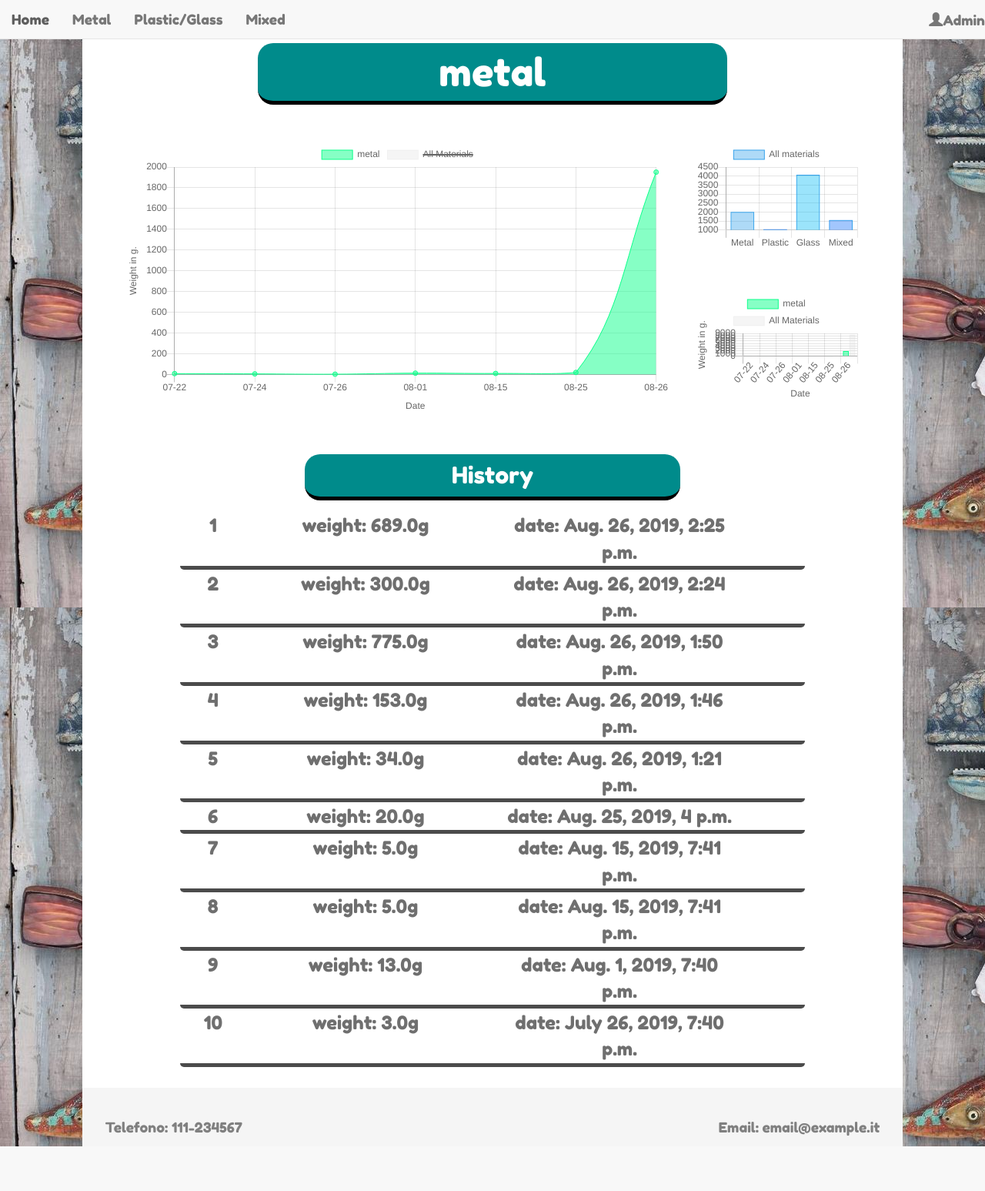
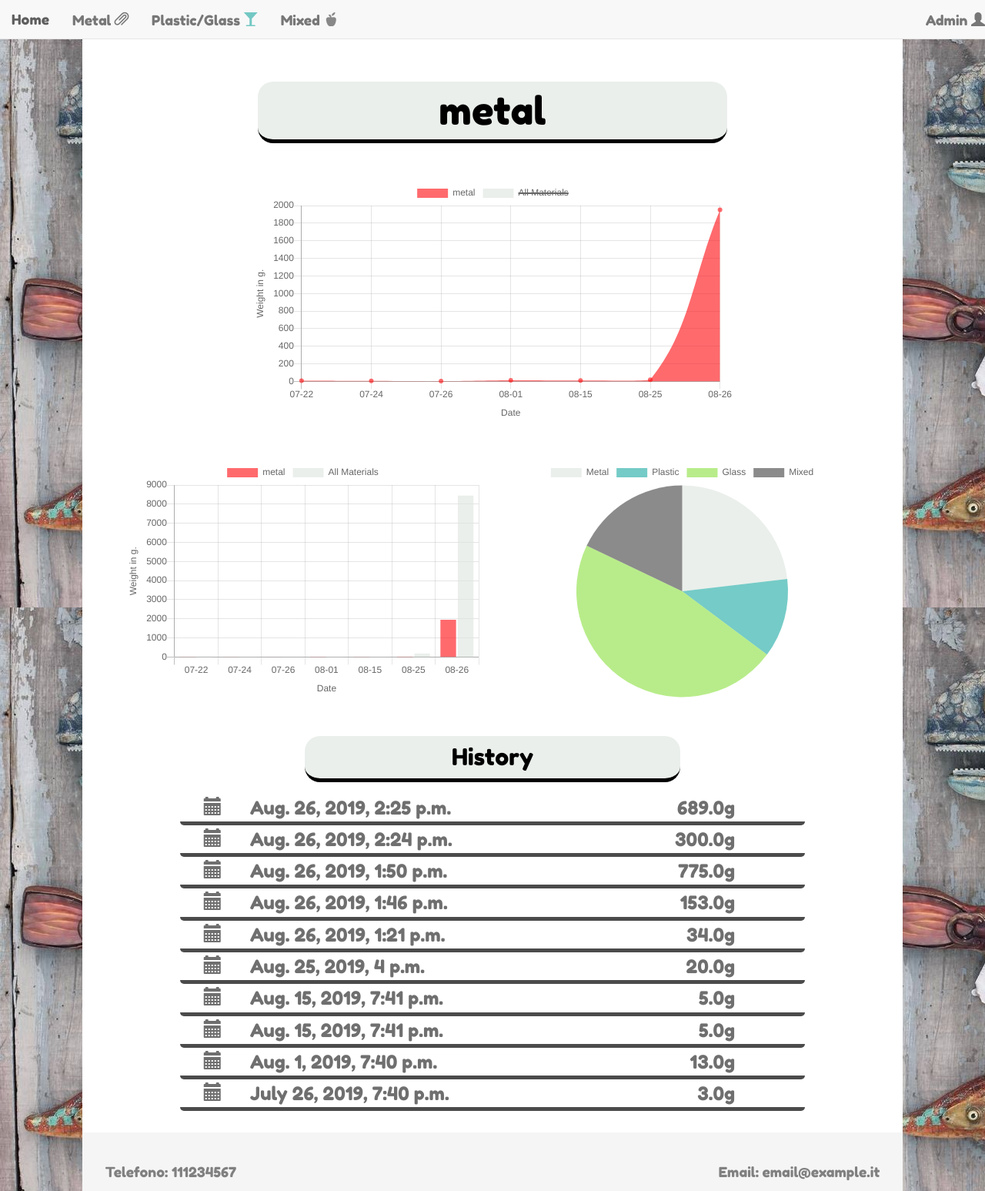
Before and after one commit to chabdullah/SmartBin, a Django app: page /history/1/ in a window 1280 px wide. Shown: the whole page at 77% size. Before the commit the page ends 1489 px from the top, so only its background shows below. Run offline with Django 3.2, Linux system fonts and the light colour scheme; data comes from the database, SQL or seed files in the repository; both versions use the stored data as it was after the commit; some libraries are stand-ins or nearby versions.

Commit message:
Piccoli aggiustamenti grafici

```diff
--- a/history/static/history/style_detail.css
+++ b/history/static/history/style_detail.css
@@ -2,11 +2,12 @@ html body {
     font-family: 'Fredoka One', cursive;
     font-size: 48px;
     margin: 0;
+    padding-top: 50px;
     display: flex;
     flex-direction: column;
     justify-content: flex-start;
     align-items: center;
-    background: url(images/metal1.jpg);
+    background-image:url('images/metal1.jpg');
 }
 
 .metal {
@@ -75,9 +76,6 @@ li:before {
 
 
 
-
-
-
 .flexTable{
     display: flex;
     margin-left: auto;
@@ -86,11 +84,12 @@ li:before {
     flex-direction: column;
     align-items: center;
     background-color: white;
+    max-width: 1600px;
 }
 
 
 .materialTitle, .materialHistory{
-    background-color: darkcyan;
+    background-color: rgba(220, 229, 222, 0.6);
     width: 60%;
     margin-top: 3%;
     border-radius: 20px;
@@ -98,7 +97,7 @@ li:before {
     text-align: center;
     line-height: 75px;
     font-size: 50px;
-    color: white;
+    color: black;
 }
 
 .materialHistory{
@@ -123,9 +122,9 @@ li:before {
 
 
 .flexTableItem:hover {
-    background-color: darkcyan;
+    background-color: rgba(220, 229, 222, 1);
     opacity: 1;
-    color: whitesmoke;
+    color: black;
     animation-name: item_animation;
     animation-duration: 1s;
 }
@@ -133,8 +132,8 @@ li:before {
 
 @keyframes item_animation {
   0%   {background-color:white;}
-  25%   {background-color:darkcyan;}
-  100% {background-color:darkcyan;}
+  25%   {background-color:rgba(220, 229, 222, 1);}
+  100% {background-color:rgba(220, 229, 222, 1);}
 }
 
 
@@ -146,6 +145,7 @@ li:before {
     margin: auto 10%;
 }
 
+
 .footer{
     display: flex;
     flex-direction: row;
@@ -155,10 +155,18 @@ li:before {
     background-color: whitesmoke;
     font-size: 18px;
     color: grey;
+    max-width: 1600px;
 }
 
+
+.navbar-default .navbar-nav > div > a:hover, .navbar-default .navbar-nav > div > a:focus {
+    background-color: #FFFF00;
+    color: #FFC0CB;
+}
+
+
 @media (min-width: 1px) and (max-width: 834px){
-    .flexTableItem{
+    div{
         font-size: 12px;
     }
 }
--- a/history/templates/history/detail.html
+++ b/history/templates/history/detail.html
@@ -2,9 +2,11 @@
 <html lang="en" dir="ltr">
 <head>
     {% load static %}
+    <link rel="stylesheet" href="https://stackpath.bootstrapcdn.com/bootstrap/3.4.1/css/bootstrap.min.css" integrity="sha384-HSMxcRTRxnN+Bdg0JdbxYKrThecOKuH5zCYotlSAcp1+c8xmyTe9GYg1l9a69psu" crossorigin="anonymous">
+    <link rel="stylesheet" href="https://maxcdn.bootstrapcdn.com/bootstrap/3.4.0/css/bootstrap.min.css">
     <script src="https://ajax.googleapis.com/ajax/libs/jquery/3.4.1/jquery.min.js"></script>
+    <script src="https://maxcdn.bootstrapcdn.com/bootstrap/3.4.0/js/bootstrap.min.js"></script>
     <script src="https://cdn.jsdelivr.net/npm/chart.js@2.8.0/dist/Chart.min.js"></script>
-    <link rel="stylesheet" href="https://stackpath.bootstrapcdn.com/bootstrap/3.4.1/css/bootstrap.min.css" integrity="sha384-HSMxcRTRxnN+Bdg0JdbxYKrThecOKuH5zCYotlSAcp1+c8xmyTe9GYg1l9a69psu" crossorigin="anonymous">
     <script>
         {% block jquery %}
             var myObj, x;
@@ -21,26 +23,32 @@
                 url: endpoint,
                 success: function(data){
                     console.log(data)
-                    console.log(data.length)
-                    console.log("{{ material.material}} ")
                     var material_type
+                    var mainColor
                     if("{{ material.material }}" == "metal"){
                         material_type = 1
+                        mainColor = 'rgba(220, 229, 222, 0.6)';
                     }else if("{{ material.material }}" == "plastic"){
                         material_type = 2
+                        mainColor = 'rgba(26, 168, 162, 0.6)';
                     }else if("{{ material.material }}" == "glass"){
                         material_type = 3
+                        mainColor = 'rgba(137, 224, 61, 0.6)';
                     }else if("{{ material.material }}" == "mixed"){
                         material_type = 4
+                        mainColor = 'rgba(62, 62, 62, 0.6)';
                     }
 
                     var old_date = data[0].fields.thrown_date.substring(5,10)
                     var new_date
                     var sum_weight = 0
                     var sum_all_weight = 0
+                    var date = new Date()
+                    if(data[0].fields.thrown_date.substring(5,7)>9)
+                        console.log(data[0].fields.thrown_date.substring(5,7))
                     for (var i=0; i<data.length;i++){
                         new_date = data[i].fields.thrown_date.substring(5,10)
-                        if (new_date != old_date) {
+                        if (new_date != old_date ) {
                             defaultData.push(sum_weight)
                             defaultAllOtherDara.push(sum_all_weight)
                             labels.push(old_date)
@@ -79,7 +87,6 @@
                     }
                     defaultAllData = [metalWeight,plasticWeight,glassWeight,mixedWeight]
                     allLabels = ['Metal','Plastic','Glass','Mixed']
-
                     setChart()
                 },
                 error: function(error_data){
@@ -89,24 +96,26 @@
             })
 
             function setChart(){
+                var mainColor = 'rgba(266, 8, 12, 0.6)'
+                var backgroundColor = 'rgba(220, 229, 222, 0.6)'
                 var ctx = document.getElementById('myChart').getContext('2d');
                 var ctx2 = document.getElementById('myChart2').getContext('2d');
                 var ctx3 = document.getElementById('myChart3').getContext('2d');
-                var myChart2 = new Chart(ctx, {
+                var myChart = new Chart(ctx, {
                     type: 'line',
                     data: {
                         labels: labels,
                         datasets: [{
                             label: '{{material.material}}',
                             data: defaultData,
-                            backgroundColor: 'rgba(14, 319,139,0.5)',
-                            borderColor: 'rgba(14, 319,139, 1)',
+                            backgroundColor: mainColor,
+                            borderColor: 'rgba(14, 319,139, 0)',
                             borderWidth: 1
                         },{
                             label: 'All Materials',
                             data: defaultAllOtherDara,
-                            backgroundColor: 'rgba(220,220,220,0.3)',
-                            borderColor: 'rgba(220,220,220, 0.3)',
+                            backgroundColor: backgroundColor,
+                            borderColor: 'rgba(220,220,220, 0)',
                             borderWidth: 1,
                             hidden: true
                         }]
@@ -129,19 +138,19 @@
                     }
                 })
                 var myChart2 = new Chart(ctx2, {
-                    type: 'bar',
+                    type: 'pie',
                     data: {
                         labels: allLabels,
                         datasets: [{
                             label: 'All materials',
                             data: defaultAllData,
                             backgroundColor: [
-                                'rgba(54, 162, 235, 0.4)',
-                                'rgba(54, 62, 225, 0.4)',
-                                'rgba(7, 187, 245, 0.4)',
-                                'rgba(24, 112, 250, 0.4)',
+                                'rgba(220, 229, 222, 0.6)',
+                                'rgba(26, 168, 162, 0.6)',
+                                'rgba(137, 224, 61, 0.6)',
+                                'rgba(62, 62, 62, 0.6)',
                             ],
-                            borderColor: 'rgba(54, 162, 235, 1)',
+                            borderColor: 'rgba(54, 162, 235, 0)',
                             borderWidth: 1
                         }]
                     }
@@ -153,14 +162,14 @@
                         datasets: [{
                             label: '{{material.material}}',
                             data: defaultData,
-                            backgroundColor: 'rgba(14, 319,139,0.5)',
-                            borderColor: 'rgba(14, 319,139, 1)',
+                            backgroundColor: mainColor,
+                            borderColor: 'rgba(14, 319,139, 0)',
                             borderWidth: 1
                         },{
                             label: 'All Materials',
                             data: defaultAllOtherDara,
-                            backgroundColor: 'rgba(220,220,220,0.3)',
-                            borderColor: 'rgba(220,220,220, 0.3)',
+                            backgroundColor: backgroundColor,
+                            borderColor: 'rgba(220,220,220, 0)',
                             borderWidth: 1
                         }]
                     },
@@ -199,24 +208,30 @@
 
 <body>
 
-<nav class="navbar navbar-default navbar-toggler navbar-fixed-top hidden-xs">
-
-    <div class="navbar-header ">
-      <a class="navbar-brand" href="/history">Home</a>
+<nav class="navbar navbar-default navbar-toggler navbar-fixed-top">
+    <div class="navbar-header">
+        <button type="button" class="navbar-toggle" data-toggle="collapse" data-target="#myNavbar">
+        <span class="icon-bar"></span>
+        <span class="icon-bar"></span>
+        <span class="icon-bar"></span>
+      </button>
+      <a class="navbar-brand myNavbar" href="/history">Home</a>
     </div>
-    <div class="navbar-header">
-      <a class="navbar-brand" href="/history/1">Metal</a>
+    <div class="collapse navbar-collapse" id="myNavbar">
+        <div class="navbar-header">
+          <a class="navbar-brand myNavbar" href="/history/1">Metal <span class="glyphicon glyphicon-paperclip"></span></a>
+        </div>
+        <div class="navbar-header">
+          <a class="navbar-brand myNavbar" href="/history/3">Plastic/Glass <span class="glyphicon glyphicon-glass" style="color:rgba(26, 168, 162, 0.6)"></span></a>
+        </div>
+        <div class="navbar-header">
+          <a class="navbar-brand myNavbar" href="/history/4">Mixed <span class="glyphicon glyphicon-apple" style="color:rgba(62, 62, 62, 0.6)"></span></a>
+        </div>
+        <div class="nav navbar-nav navbar-right">
+          <a class="navbar-brand myNavbar" href="/admin">
+              Admin <span class="glyphicon glyphicon-user"></span></a>
+        </div>
     </div>
-    <div class="navbar-header">
-      <a class="navbar-brand" href="/history/3">Plastic/Glass</a>
-    </div>
-    <div class="navbar-header">
-      <a class="navbar-brand" href="/history/4">Mixed</a>
-    </div>
-    <div class="nav navbar-nav navbar-right">
-      <a class="navbar-brand" href="/admin"><span class="glyphicon glyphicon-user"></span>Admin</a>
-    </div>
-
 </nav>
 
 
@@ -234,14 +249,14 @@
     {% with trash_list=material.throwntrash_set.all %}
         {% if trash_list %}
             <div class="col-md-12 col-sm-12 col-xs-12">
-                <div class="col-md-9 col-sm-12 col-xs-12 chart">
+                <div class="col-md-8 col-md-offset-2 col-sm-10 col-sm-offset-1 col-xs-12 chart">
                     <canvas id="myChart" width="600" height="300"></canvas>
                 </div>
-                <div class="col-md-3 col-sm-12 col-xs-12 chart">
-                    <canvas id="myChart2" width="600" height="400"></canvas>
+                <div class="col-md-6 col-sm-12 col-xs-12 chart">
+                    <canvas id="myChart3" width="300" height="200"></canvas>
                 </div>
-                <div class="col-md-3 col-sm-12 col-xs-12 chart">
-                    <canvas id="myChart3" width="600" height="400"></canvas>
+                <div class="col-md-6 col-sm-12 col-xs-12 chart">
+                    <canvas id="myChart2" width="300" height="200"></canvas>
                 </div>
             </div>
 
@@ -253,9 +268,9 @@
                     {% for trash in trash_list reversed %}
                         {% if forloop.counter <= 10 %}
                             <div class="flexTableItem col-md-12 centered col-sm-12 col-xs-12 ">
-                                <div class="col-md-1 col-sm-6 col-xs-12">{{ forloop.counter }}</div>
-                                <div class="col-md-5 col-sm-12 col-xs-12 ">weight: {{trash.weight}}g</div>
-                                <div class="col-md-5 col-sm-12 col-xs-12"> date: {{trash.thrown_date}}</div>
+                                <div class="col-md-1 col-sm-6 col-xs-12"><span class="glyphicon glyphicon-calendar"></span></div>
+                                <div class="col-md-5 col-sm-12 col-xs-12" style="text-align: left">{{trash.thrown_date}}</div>
+                                <div class="col-md-5 col-sm-12 col-xs-12" style="text-align: right">{{trash.weight}}g </div>
                             </div>
                         {% endif %}
                     {% endfor %}
@@ -267,8 +282,9 @@
     {% endwith %}
 </div>
 
+
 <div class="col-md-10 col-sm-12 col-xs-12 footer">
-    <div class="col-md-4">Telefono: 111-234567</div>
+    <div class="col-md-4">Telefono: 111234567</div>
     <div class="col-md-4"></div>
     <div class="col-md-4" style="text-align: right">Email: email@example.it</div>
 </div>
```
Also changed, not shown: db.sqlite3.
